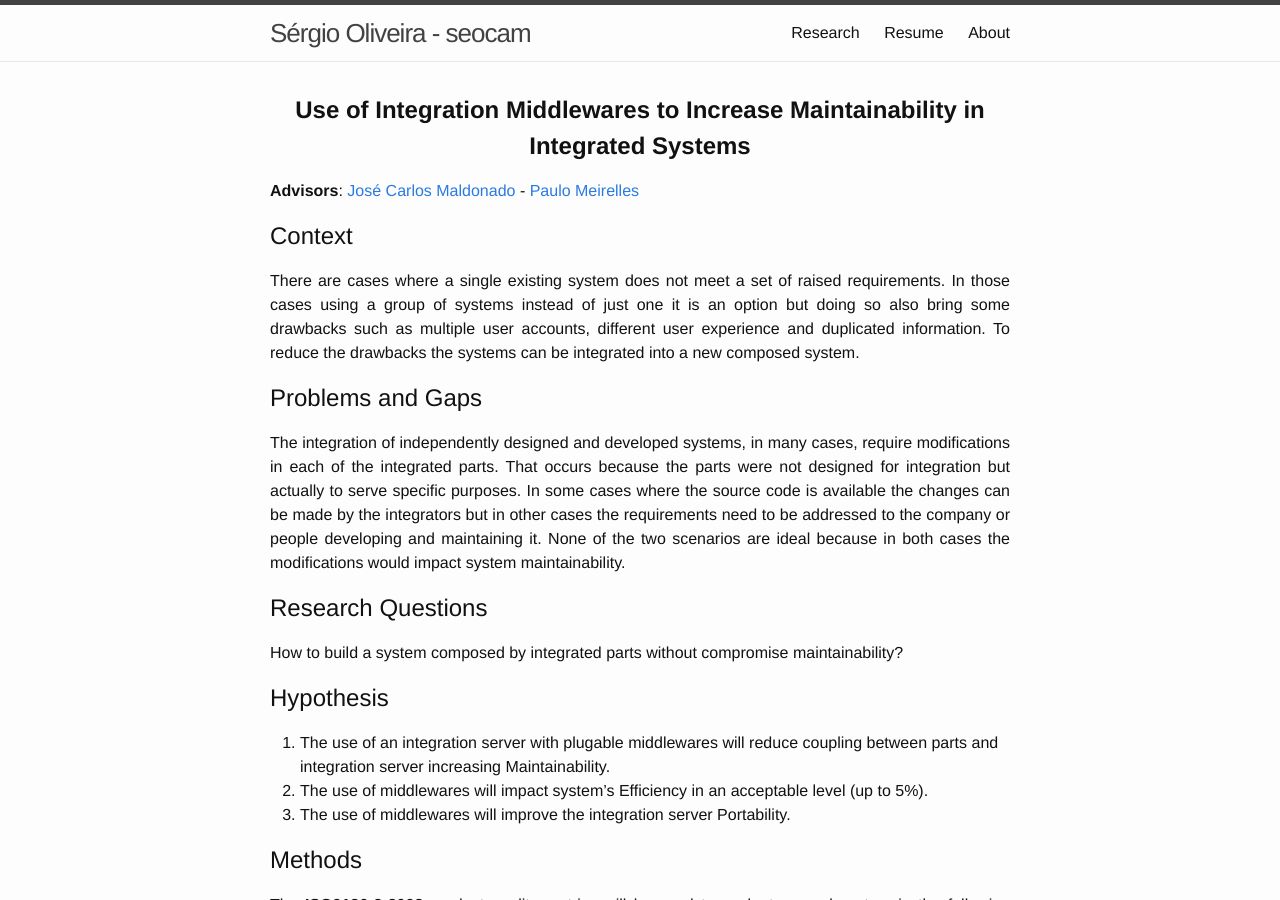
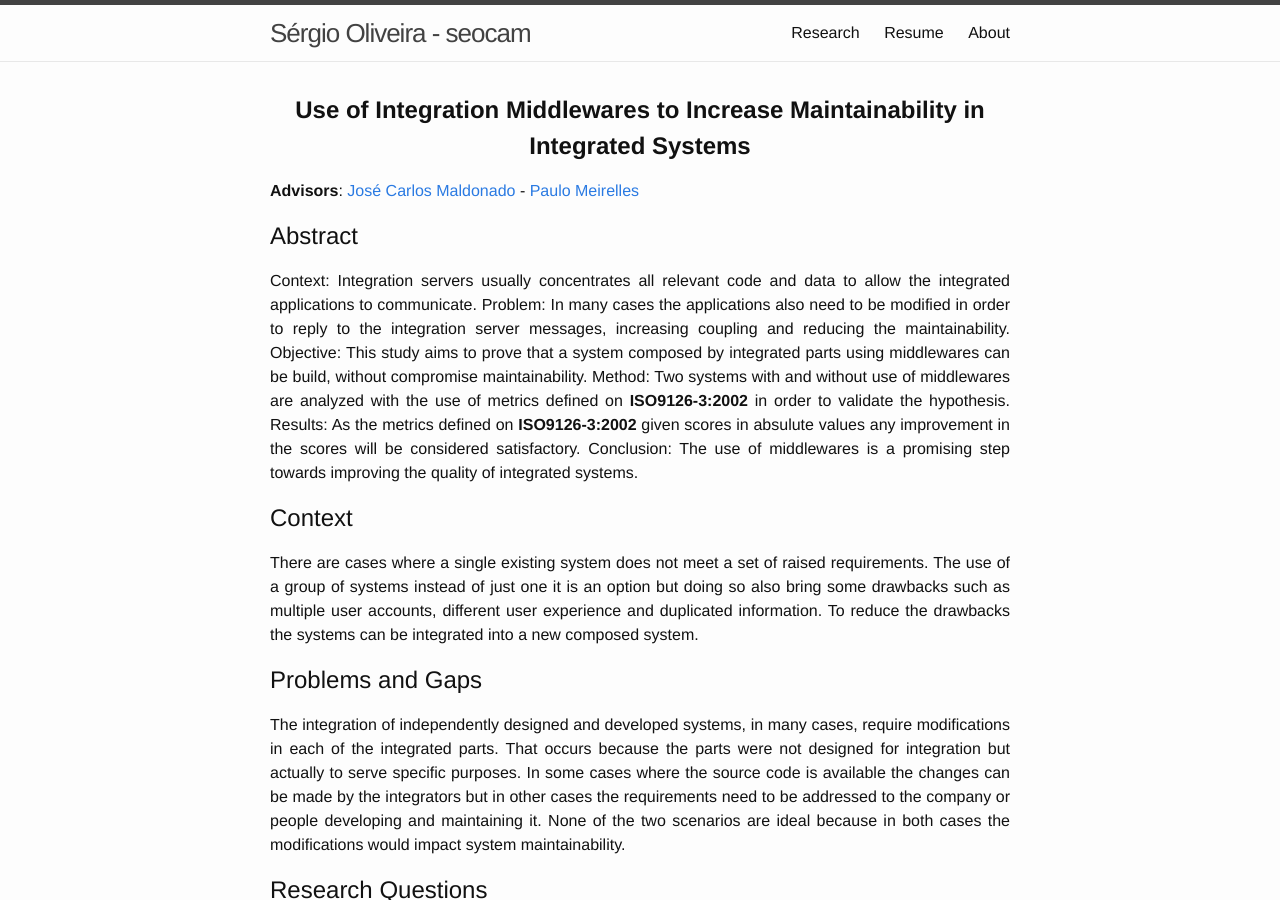
Before and after one commit to seocam/seocam.github.io, a Jekyll site: the page built from 01-research.md, in a window 1280 px wide and 900 px high. Built offline with Jekyll 4.4.1, drawn with Linux system fonts in a browser that asks for light colours; part of the change alters nothing that is shown; some of the changed text lies outside the part shown.

Commit message:
Updated abstract

```diff
--- a/01-research.md
+++ b/01-research.md
@@ -9,9 +9,15 @@ permalink: /research/
 
 **Advisors**: [José Carlos Maldonado](http://lattes.cnpq.br/8807333466702951) - [Paulo Meirelles](http://lattes.cnpq.br/2193972715230641)
 
+
+## Abstract
+
+Context: Integration servers usually concentrates all relevant code and data to allow the integrated applications to communicate. Problem: In many cases the applications also need to be modified in order to reply to the integration server messages, increasing coupling and reducing the maintainability. Objective: This study aims to prove that a system composed by integrated parts using middlewares can be build, without compromise maintainability. Method: Two systems with and without use of middlewares are analyzed with the use of metrics defined on **ISO9126-3:2002** in order to validate the hypothesis. Results: As the metrics defined on **ISO9126-3:2002** given scores in absulute values any improvement in the scores will be considered satisfactory. Conclusion: The use of middlewares is a promising step towards improving the quality of integrated systems.
+
+
 ## Context
 
-There are cases where a single existing system does not meet a set of raised requirements. In those cases using a group of systems instead of just one it is an option but doing so also bring some drawbacks such as multiple user accounts, different user experience and duplicated information. To reduce the drawbacks the systems can be integrated into a new composed system.
+There are cases where a single existing system does not meet a set of raised requirements. The use of a group of systems instead of just one it is an option but doing so also bring some drawbacks such as multiple user accounts, different user experience and duplicated information. To reduce the drawbacks the systems can be integrated into a new composed system.
 
 
 ## Problems and Gaps
@@ -60,19 +66,6 @@ The *Quality Attributes* will be measured using the metrics described on the **I
 
 
 
-## Abstract
-
-Integration servers usually concentrates all relevante code and data to allow
-the integrated applications to communicate and in many cases the applications
-also need to be modified in order to reply to the integration server messages,
-increasing coupling and reducing the maintainability. If application servers
-could communicate with plugable middlewares and the middlewares could pass the
-messages over to the application then the application server would have no
-direct interaction with the application itself and with that, we expect
-coupling between systems to deacrease and though maintainability to increase
-as result.
-
-
 ## Literature
 
 * [Why is the web loosely coupled?: a multi-faceted metric for service design](http://dl.acm.org/citation.cfm?id=1526832)
```
